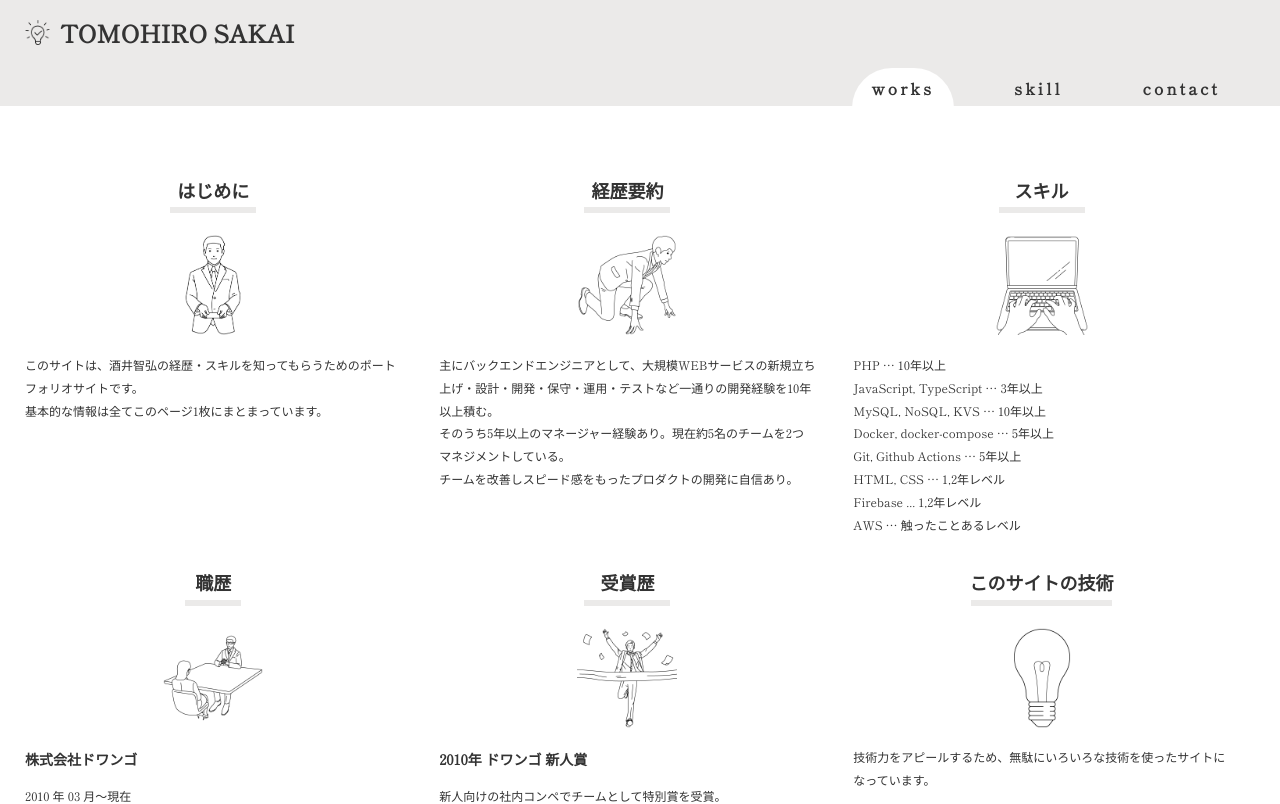
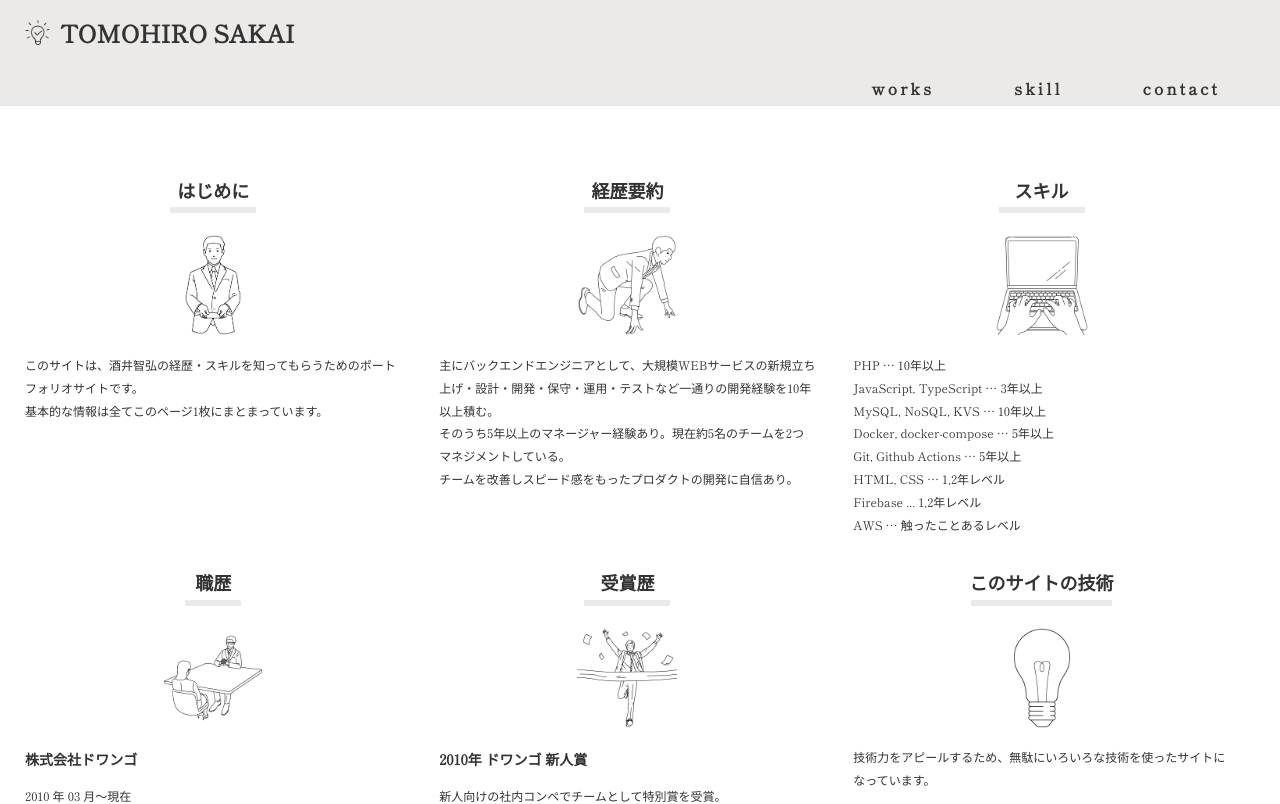
Before and after one commit to Nyanchu/portfolio, a React (Create React App) app in the folder public/: page / in a window 1280 px wide. Shown: the top 804 px of the page. Built offline with nearby package versions, Linux system fonts and the light colour scheme.

Commit message:
skillページのページングも対応

```diff
--- a/public/src/App.scss
+++ b/public/src/App.scss
@@ -234,6 +234,10 @@ section#block_list {
     }
 }
 
+p.description {
+    margin-left: 25px;
+}
+
 /* list
 --------------------------------*/
 
--- a/public/src/App.tsx
+++ b/public/src/App.tsx
@@ -1,4 +1,3 @@
-import {useState} from 'react';
 import {BrowserRouter, Routes, Route} from "react-router-dom";
 import './App.scss';
 import {Header} from './components/Header';
@@ -7,14 +6,9 @@ import {Skill} from './components/Pages/Skill';
 import {Contact} from './components/Pages/Contact';
 
 function App() {
-    // ページのステート変数を宣言する
-    const [page, setPage] = useState("works");
-    const changePageFunc = (pageName: string) => {
-        setPage(pageName);
-    };
     return (
         <BrowserRouter>
-            <Header pageName={page} onChange={changePageFunc} />
+            <Header />
             <Routes>
                 <Route path="/" element={<Works />} />
                 <Route path="/works" element={<Works />} />
--- a/public/src/components/Header/Header.tsx
+++ b/public/src/components/Header/Header.tsx
@@ -1,6 +1,10 @@
-import {Link} from "react-router-dom";
+import {useState} from 'react';
+import {Link, useLocation} from "react-router-dom";
 
-export const Header = ({pageName, onChange}: {pageName: string, onChange: Function;}) => {
+export const Header = () => {
+    const pathname = useLocation().pathname.split('/')[1];
+    // ページのステート変数を宣言する
+    const [page, setPage] = useState(pathname);
     return (
         <header>
             <h1>TOMOHIRO SAKAI</h1>
@@ -8,23 +12,23 @@ export const Header = ({pageName, onChange}: {pageName: string, onChange: Functi
                 <ul>
                     <li>
                         <Link
-                            className={pageName === "works" ? "selected" : ""}
+                            className={page === "works" ? "selected" : ""}
                             to="/works"
-                            onClick={() => onChange("works")}
+                            onClick={() => setPage("works")}
                         >works</Link>
                     </li>
                     <li>
                         <Link
-                            className={pageName === "skill" ? "selected" : ""}
+                            className={page === "skill" ? "selected" : ""}
                             to="/skill"
-                            onClick={() => onChange("skill")}
+                            onClick={() => setPage("skill")}
                         >skill</Link>
                     </li>
                     <li>
                         <Link
-                            className={pageName === "contact" ? "selected" : ""}
+                            className={page === "contact" ? "selected" : ""}
                             to="/contact"
-                            onClick={() => onChange("contact")}
+                            onClick={() => setPage("contact")}
                         >contact</Link>
                     </li>
                 </ul>
--- a/public/src/components/Pages/Skill.tsx
+++ b/public/src/components/Pages/Skill.tsx
@@ -1,4 +1,5 @@
 import {useEffect, useState} from 'react';
+import {useLocation} from "react-router-dom";
 import {Pagination} from '../Pagination';
 
 type User = {
@@ -17,10 +18,10 @@ type User = {
 const pagePerCount = 48;
 
 export const Skill = () => {
-    // ステータス
+    const pagePath = useLocation().pathname.split('/')[2] || 1;
     const [users, setUsers] = useState([] as User[]);
     const [usersCount, setusersCount] = useState(pagePerCount as number);
-    const [page, setPage] = useState(1 as number);
+    const [page, setPage] = useState(Number(pagePath));
 
     // hook で非同期処理をする
     useEffect(() => {
@@ -40,10 +41,14 @@ export const Skill = () => {
 
     // ページネーションの計算
     const pageCount = Math.ceil(usersCount / pagePerCount);
-    const handleChange = (page: number) => {console.log(page); setPage(page);};
+    const handleChange = (page: number) => setPage(page);;
 
     return (
         <div className='main'>
+            <p className='description'>
+                このページはただ単にスキルをアピールするためのサンプルページです。<br />
+                React で Firebase Functions の API を叩き、Firestore からデータを取得してレンダリングしています。
+            </p>
             <Pagination path="/skill" pageCount={pageCount} page={page} onChange={handleChange} />
             <BlockList users={users} />
             <Pagination path="/skill" pageCount={pageCount} page={page} onChange={handleChange} />
```
